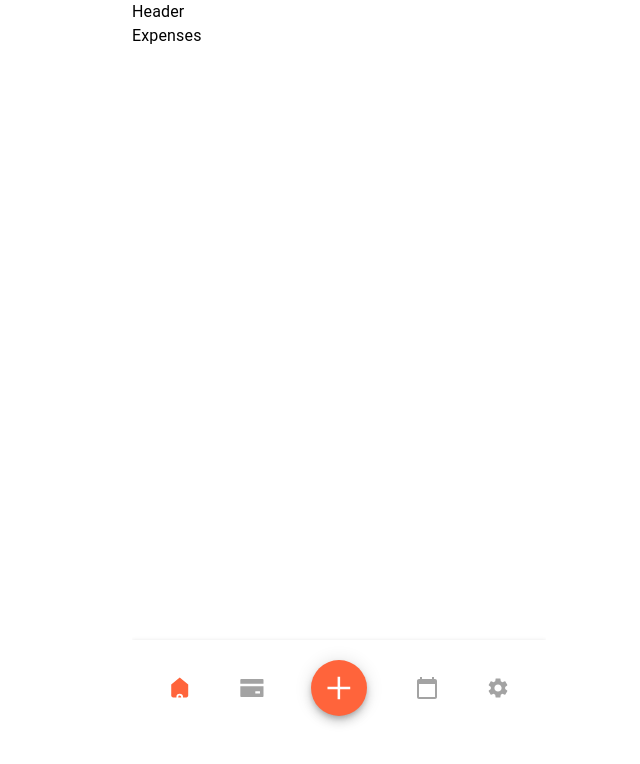
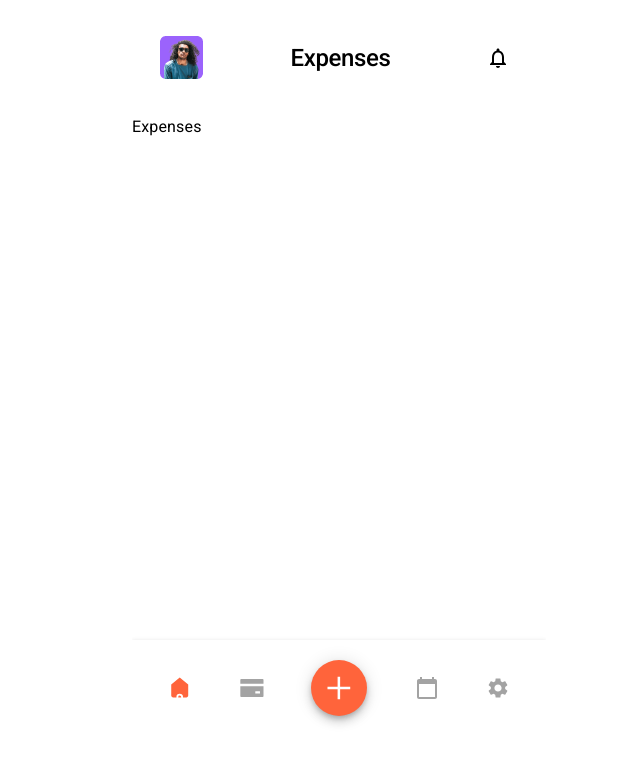
Before and after one commit to deadtowel/freysoft-test, a React (Vite) app: page /expenses in a window 1280 px wide. Shown: the top 764 px of the page, without its empty margins (301-941 px from the left). Built offline with nearby package versions, Linux system fonts and the light colour scheme.

Commit message:
Create Header

```diff
--- a/index.html
+++ b/index.html
@@ -4,6 +4,10 @@
     <meta charset="UTF-8" />
     <link rel="icon" type="image/svg+xml" href="/vite.svg" />
     <meta name="viewport" content="width=device-width, initial-scale=1.0" />
+    <link
+      rel="stylesheet"
+      href="https://fonts.googleapis.com/css?family=Roboto:300,400,500,700&display=swap"
+    />
     <title>FreySoft Test</title>
   </head>
   <body>
--- a/src/App.tsx
+++ b/src/App.tsx
@@ -6,7 +6,7 @@ const router = createBrowserRouter([
   {
     path: '/',
     element: (
-      <Layout>
+      <Layout headerTitle='Home'>
         <Link to='expenses'>Expenses</Link>
       </Layout>
     ),
@@ -14,7 +14,7 @@ const router = createBrowserRouter([
   {
     path: 'expenses',
     element: (
-      <Layout>
+      <Layout headerTitle='Expenses'>
         <div>Expenses</div>
       </Layout>
     ),
--- a/src/components/Header.tsx
+++ b/src/components/Header.tsx
@@ -1,9 +1,43 @@
+import clsx from 'clsx';
+import { makeStyles } from 'tss-react/mui';
+import { IconButton, Typography } from '@mui/material';
+
+import { NotificationsIcon } from './Icons';
+import ProfilePicture from '../assets/avatar.png';
+
+const useStyles = makeStyles()(() => ({
+  container: {
+    display: 'flex',
+    justifyContent: 'space-between',
+    alignItems: 'center',
+    padding: '36px 28px',
+  },
+  title: {
+    fontSize: 24,
+    fontWeight: 500,
+    lineHeight: '28px',
+  },
+}));
+
 interface HeaderProps {
   className?: string;
+  title: string;
 }
 
-const Header: React.FC<HeaderProps> = ({ className }) => {
-  return <header className={className}>Header</header>;
+const Header: React.FC<HeaderProps> = ({ className, title }) => {
+  const { classes } = useStyles();
+
+  return (
+    <header className={clsx(classes.container, className)}>
+      <img src={ProfilePicture} alt='Profile picture.' />
+      <Typography variant='h1' className={classes.title}>
+        {title}
+      </Typography>
+      <IconButton color='inherit'>
+        <NotificationsIcon fontSize='medium' />
+      </IconButton>
+    </header>
+  );
 };
 
 export default Header;
--- a/src/components/Layout.tsx
+++ b/src/components/Layout.tsx
@@ -27,14 +27,15 @@ const useStyles = makeStyles()(() => ({
 
 interface LayoutProps {
   children: React.ReactNode;
+  headerTitle: string;
 }
 
-const Layout: React.FC<LayoutProps> = ({ children }) => {
+const Layout: React.FC<LayoutProps> = ({ children, headerTitle }) => {
   const { classes } = useStyles();
 
   return (
     <div className={classes.layout}>
-      <Header className={classes.header} />
+      <Header className={classes.header} title={headerTitle} />
       <main className={classes.main}>{children}</main>
       <BottomNavigation className={classes.footer} />
     </div>
```
Also changed, not shown: src/components/Icons/index.ts (+5 -4 lines), src/assets/avatar.png (added).
